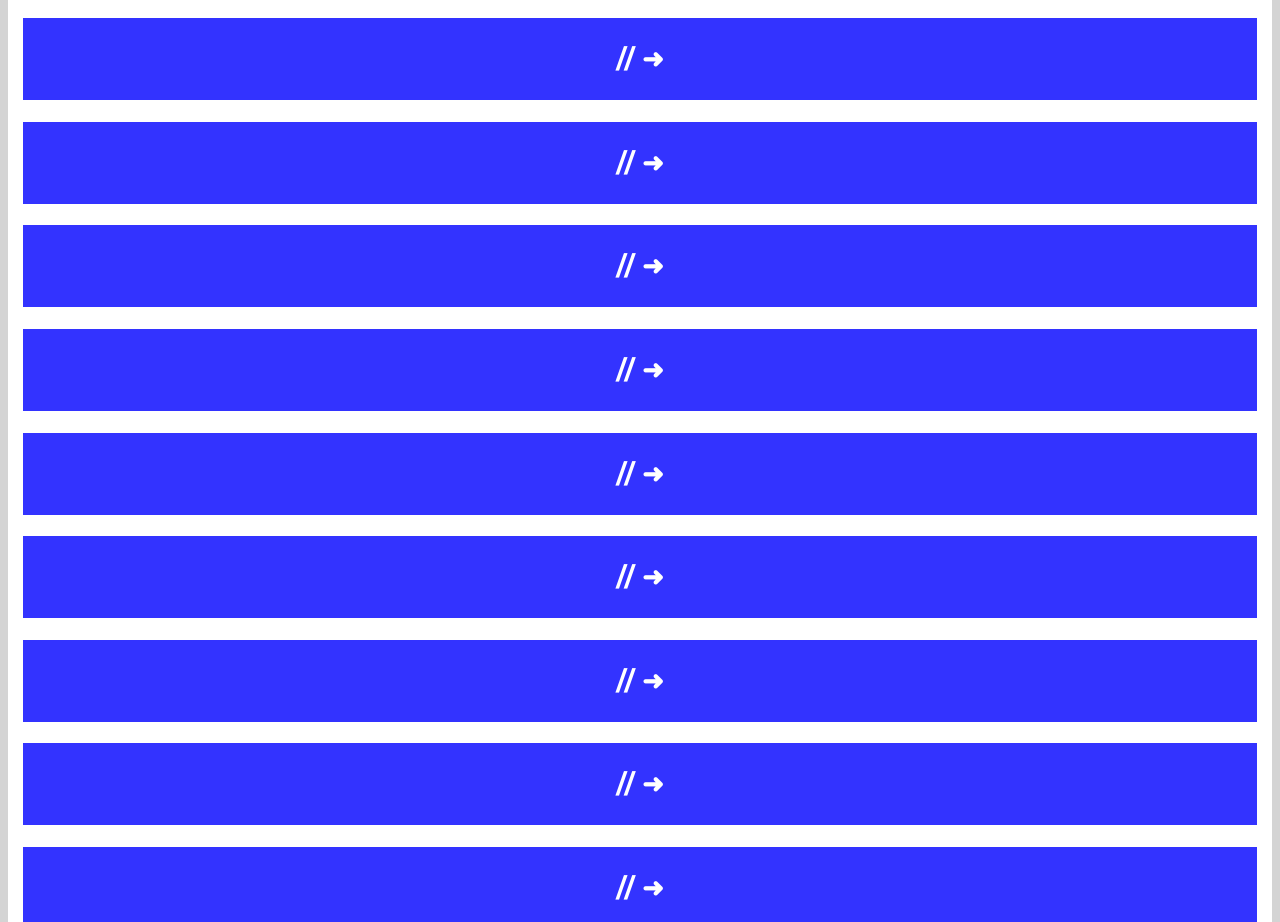
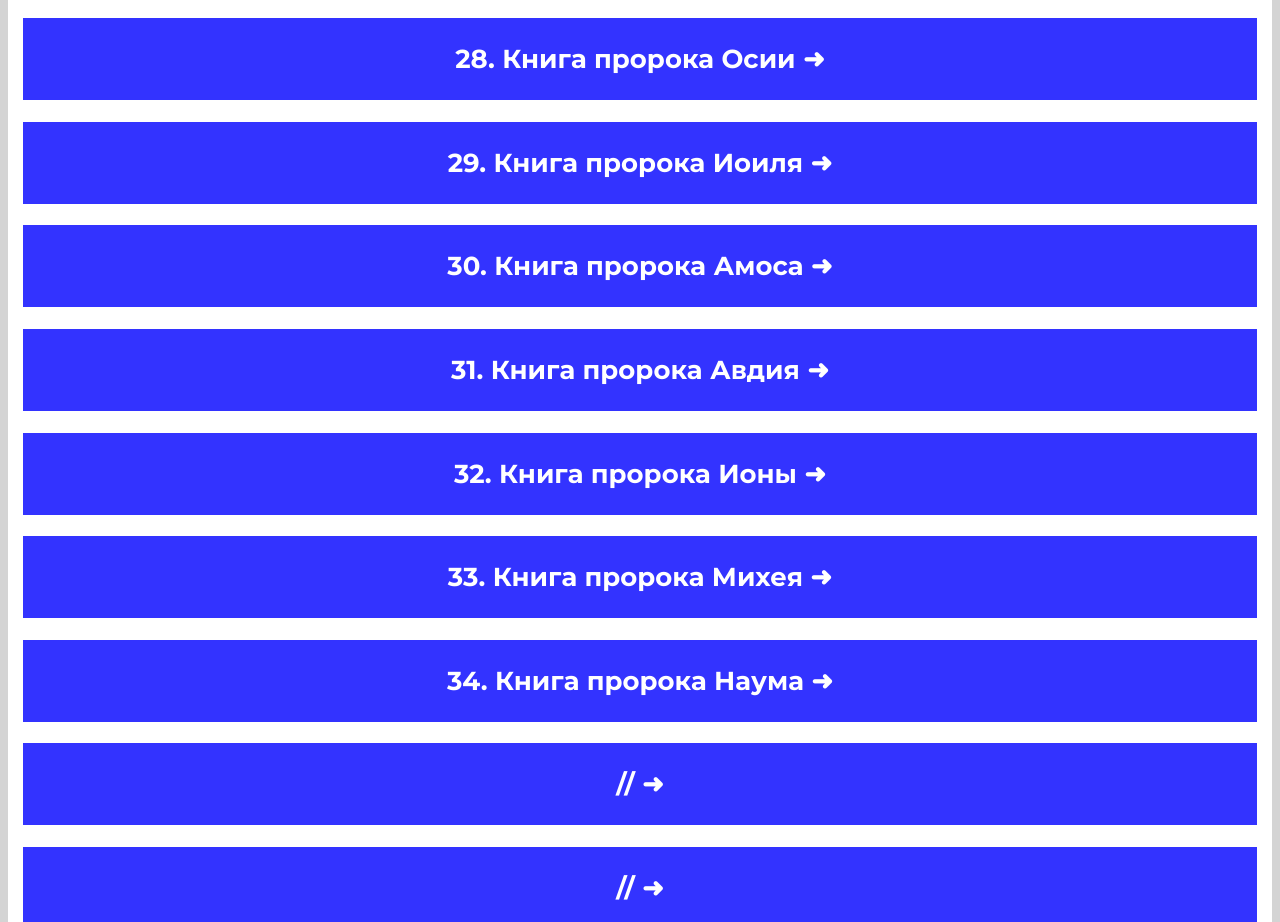
Before and after one commit to web-fullstack-dev/Bible-Verses-sub-sub--main--old--RU, a plain HTML site: page index.html in a window 1280 px wide. Shown: the part 2935-3857 px from the top of the page. Drawn offline with Linux system fonts and the light colour scheme.

Commit message:
Updated index.html

```diff
--- a/index.html
+++ b/index.html
@@ -13,7 +13,7 @@
 <body class="body">
   <main class="main">
     <section class="section">
-      <button class="section__button"><a class="section__button--link" href="https://mr-front-end-dev.github.io/Bible-Verses-sub-main--RU/">&#x21e6;</a></button>
+      <button class="section__button"><a class="section__button--link" href="https://mr-front-end-dev.github.io/Bible-Verses-sub--main--RU/">&#x21e6;</a></button>
     </section>
     <section class="section">
     </section>
@@ -155,37 +155,37 @@
       </a>
       <a class="section__h1--link" href="#">
         <h1 class="section__h1 section__h1--blue">
-          // &#x279C;
+         28. Книга пророка Осии &#x279C;
         </h1>
       </a>
       <a class="section__h1--link" href="#">
         <h1 class="section__h1 section__h1--blue">
-          // &#x279C;
+         29. Книга пророка Иоиля &#x279C;
         </h1>
       </a>
       <a class="section__h1--link" href="#">
         <h1 class="section__h1 section__h1--blue">
-          // &#x279C;
+         30. Книга пророка Амоса &#x279C;
         </h1>
       </a>
       <a class="section__h1--link" href="#">
         <h1 class="section__h1 section__h1--blue">
-          // &#x279C;
+         31. Книга пророка Авдия &#x279C;
         </h1>
       </a>
       <a class="section__h1--link" href="#">
         <h1 class="section__h1 section__h1--blue">
-          // &#x279C;
+         32. Книга пророка Ионы &#x279C;
         </h1>
       </a>
       <a class="section__h1--link" href="#">
         <h1 class="section__h1 section__h1--blue">
-          // &#x279C;
+         33. Книга пророка Михея &#x279C;
         </h1>
       </a>
       <a class="section__h1--link" href="#">
         <h1 class="section__h1 section__h1--blue">
-          // &#x279C;
+         34. Книга пророка Наума &#x279C;
         </h1>
       </a>
       <a class="section__h1--link" href="#">
```
